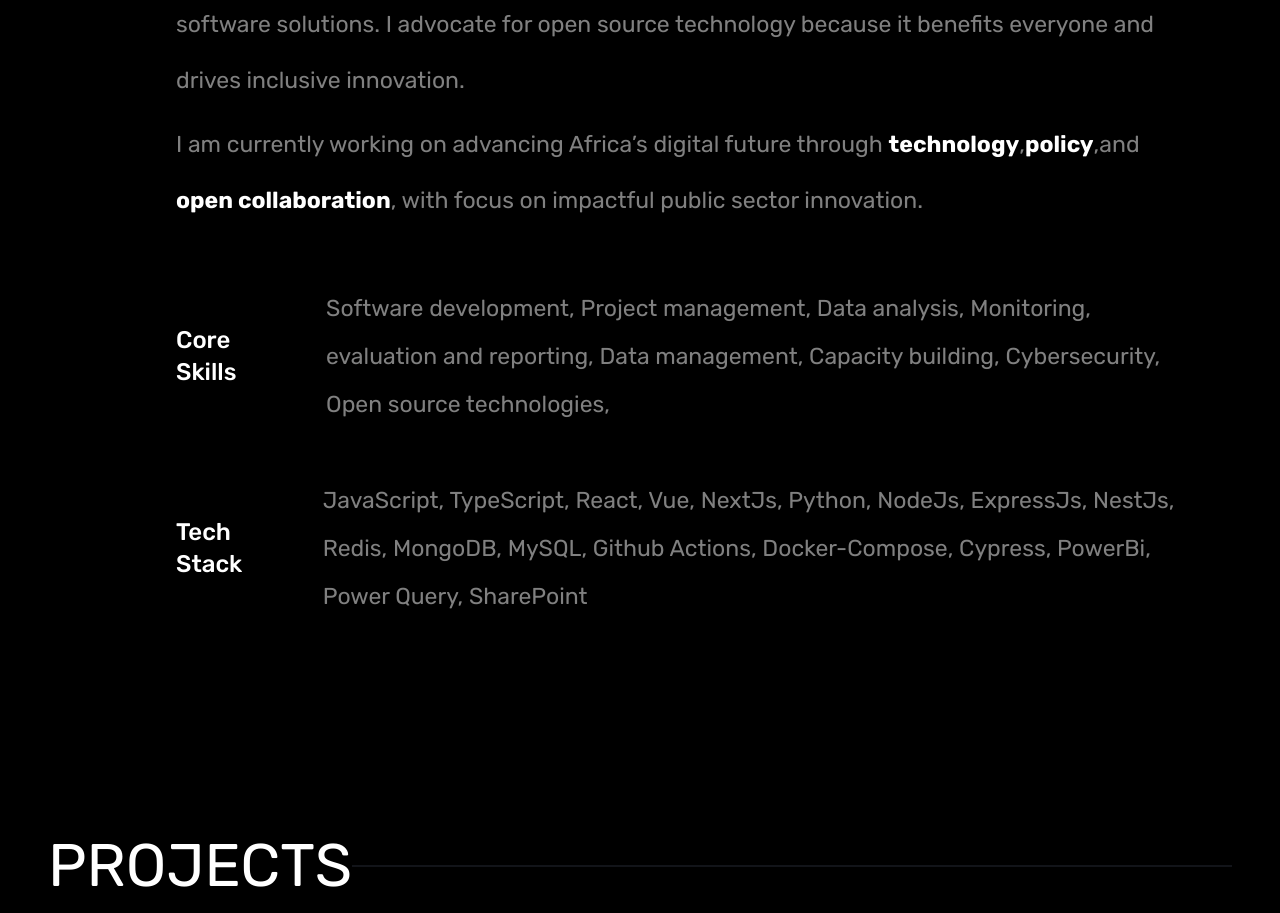
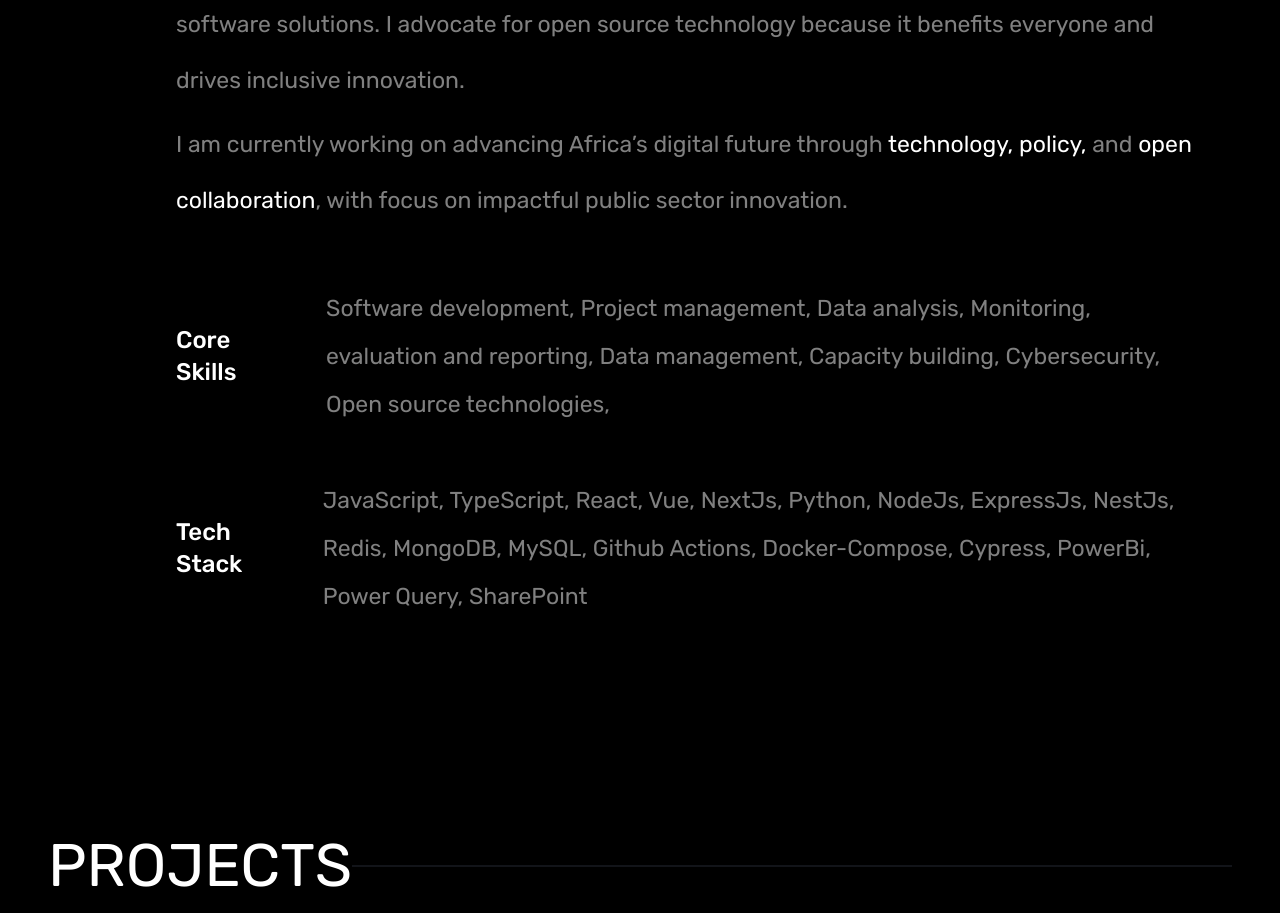
Before and after one commit to sandygudie/sandy_portfolio, a Next.js app: page / in a window 1280 px wide. Shown: the part 1180-2093 px from the top of the page. Built offline with nearby package versions, Linux system fonts and the light colour scheme.

Commit message:
Refactor AboutMe component for better HTML semantics
Updated HTML elements to use <span> for styling instead of <b>.

```diff
--- a/components/AboutMe.jsx
+++ b/components/AboutMe.jsx
@@ -13,7 +13,7 @@ export default function AboutMe() {
           I help organizations achieve their goals through efficient, and user-focused software solutions. I advocate for open source technology because it benefits everyone and drives inclusive innovation.
         </p>
         <p className="mt-2">
-          I am currently working on advancing Africa’s digital future through <b className="text-white">technology</b>,<b className="text-white">policy</b>,and <b className="text-white">open collaboration</b>, with focus on impactful public sector innovation.
+          I am currently working on advancing Africa’s digital future through <span className="text-white">technology, </span><span className="text-white">policy, </span>and <span className="text-white">open collaboration</span>, with focus on impactful public sector innovation.
         </p>
 
         <div className="mt-4 md:mt-8">
```
